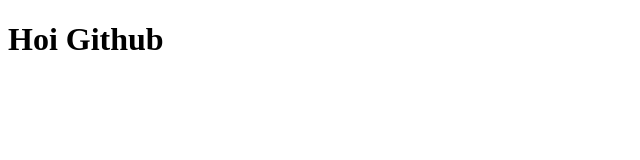
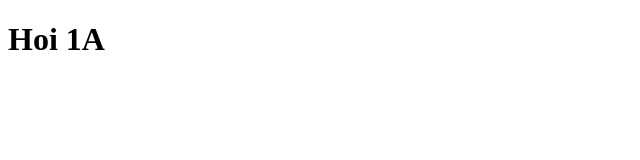
Before and after one commit to mondayrunner/1a, a plain HTML site: page index.html in a window 1280 px wide. Shown: the whole page, without its empty margins (0-640 px from the left). Drawn offline with Linux system fonts and the light colour scheme.

Commit message:
Changed title

```diff
--- a/index.html
+++ b/index.html
@@ -5,7 +5,7 @@
 </head>
 <body>
 
-	<h1>Hoi Github</h1>
+	<h1>Hoi 1A</h1>
 
 </body>
 </html>
```
